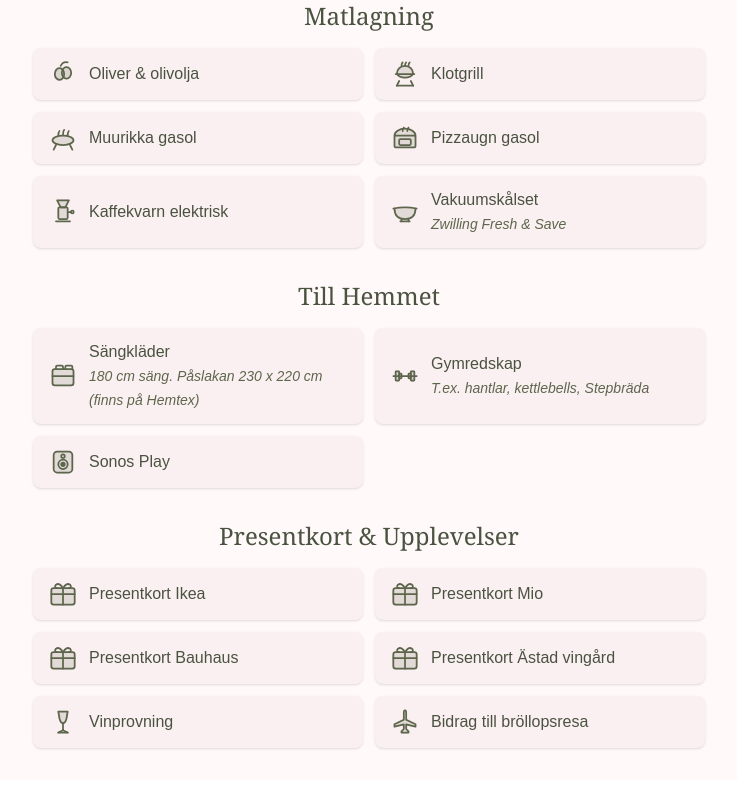
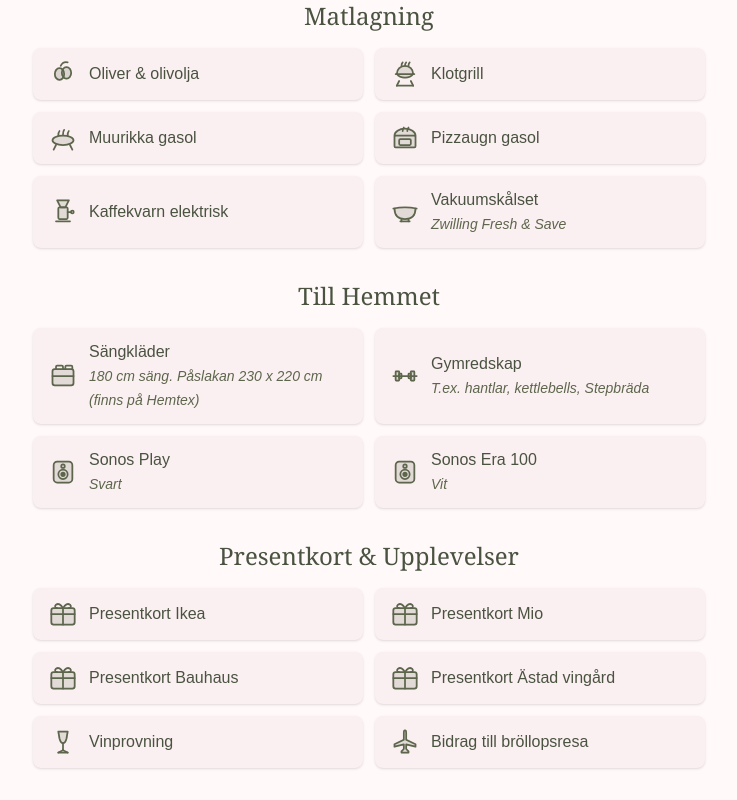
Before and after one commit to Alecktos/alecktos-website, a Next.js app: page /presents in a window 1280 px wide. Shown: the part 1532-2332 px from the top of the page, without its empty margins (271-1008 px from the left). Built offline with nearby package versions, Linux system fonts and the light colour scheme.

Commit message:
Add speakers

```diff
--- a/app/presents/page.tsx
+++ b/app/presents/page.tsx
@@ -82,7 +82,8 @@
 			{ name: "Sängkläder", icon: <BedSheetsIcon />, comment: "180 cm säng. Påslakan 230 x 220 cm (finns på Hemtex)" },
 			{ name: "Gymredskap", icon: <GymIcon />, comment: "T.ex. hantlar, kettlebells, Stepbräda" },
 			// { name: "Golvmatta till gym", icon: <GymMatIcon />, comment: "10m², från Biltema" },
-			{ name: "Sonos Play", icon: <SpeakerIcon /> },
+			{name: "Sonos Play", icon: <SpeakerIcon/>, comment: "Svart"},
+			{name: "Sonos Era 100", icon: <SpeakerIcon/>, comment: "Vit"},
 		],
 	},
 	{
```
